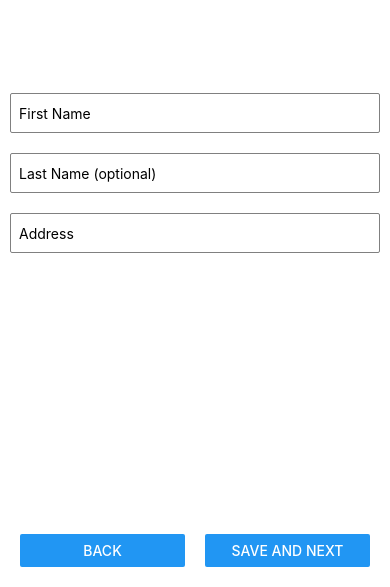
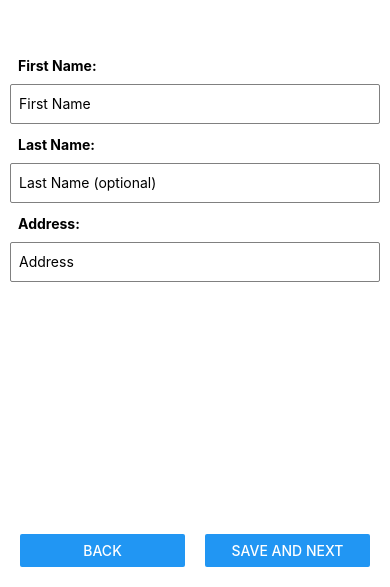
Before and after one commit to Manish8798/LoginForm, a React Native app: screen /Form2 in a window 390 px wide. Shown: the part 257-844 px from the top of the page. Built offline with nearby package versions, Linux system fonts and the light colour scheme.

Commit message:
keyboard dismiss added

```diff
--- a/src/screens/Form1.js
+++ b/src/screens/Form1.js
@@ -6,6 +6,8 @@ import {
   Button,
   StyleSheet,
   SafeAreaView,
+  TouchableWithoutFeedback,
+  Keyboard,
 } from 'react-native';
 import {Formik} from 'formik';
 import * as yup from 'yup';
@@ -35,6 +37,7 @@ const Form1 = props => {
   };
 
   return (
+    <TouchableWithoutFeedback onPress={() => Keyboard.dismiss()}>
       <SafeAreaView style={styles.container}>
         <Formik
           initialValues={{emailId: data?.emailId, password: data?.password}}
@@ -46,6 +49,7 @@ const Form1 = props => {
           }}>
           {({handleChange, handleBlur, handleSubmit, values, errors}) => (
             <View style={{flex: 1, justifyContent: 'center'}}>
+              <Text style={styles.inputHeader}>Email ID:</Text>
               <TextInput
                 style={styles.input}
                 placeholder="Email ID"
@@ -56,6 +60,7 @@ const Form1 = props => {
               {errors.emailId && (
                 <Text style={styles.error}>{errors.emailId}</Text>
               )}
+              <Text style={styles.inputHeader}>Password:</Text>
 
               <TextInput
                 style={styles.input}
@@ -75,6 +80,7 @@ const Form1 = props => {
           )}
         </Formik>
       </SafeAreaView>
+    </TouchableWithoutFeedback>
   );
 };
 
@@ -109,6 +115,12 @@ const styles = StyleSheet.create({
     borderTopRightRadius: 2,
     padding: 20,
   },
+  inputHeader: {
+    marginHorizontal: 10,
+    paddingHorizontal: 8,
+    fontWeight: 'bold',
+    marginTop: 2,
+  },
 });
 
 export default Form1;
--- a/src/screens/Form2.js
+++ b/src/screens/Form2.js
@@ -6,6 +6,8 @@ import {
   Button,
   StyleSheet,
   SafeAreaView,
+  TouchableWithoutFeedback,
+  Keyboard,
 } from 'react-native';
 import {Formik} from 'formik';
 import * as yup from 'yup';
@@ -44,6 +46,7 @@ const Form2 = props => {
   };
 
   return (
+    <TouchableWithoutFeedback onPress={() => Keyboard.dismiss()}>
       <SafeAreaView style={styles.container}>
         <Formik
           initialValues={{
@@ -59,6 +62,7 @@ const Form2 = props => {
           }}>
           {({handleChange, handleBlur, handleSubmit, values, errors}) => (
             <View style={{flex: 1, justifyContent: 'center'}}>
+              <Text style={styles.inputHeader}>First Name:</Text>
               <TextInput
                 style={styles.input}
                 placeholder="First Name"
@@ -69,7 +73,7 @@ const Form2 = props => {
               {errors.firstName && (
                 <Text style={styles.error}>{errors.firstName}</Text>
               )}
-
+              <Text style={styles.inputHeader}>Last Name:</Text>
               <TextInput
                 style={styles.input}
                 placeholder="Last Name (optional)"
@@ -80,7 +84,7 @@ const Form2 = props => {
               {errors.lastName && (
                 <Text style={styles.error}>{errors.lastName}</Text>
               )}
-
+              <Text style={styles.inputHeader}>Address:</Text>
               <TextInput
                 style={styles.input}
                 placeholder="Address"
@@ -106,6 +110,7 @@ const Form2 = props => {
           )}
         </Formik>
       </SafeAreaView>
+    </TouchableWithoutFeedback>
   );
 };
 
@@ -144,6 +149,12 @@ const styles = StyleSheet.create({
     alignItems: 'center',
     display: 'flex',
   },
+  inputHeader: {
+    marginHorizontal: 10,
+    paddingHorizontal: 8,
+    fontWeight: 'bold',
+    marginTop: 2,
+  },
 });
 
 export default Form2;
--- a/src/screens/Form3.js
+++ b/src/screens/Form3.js
@@ -6,6 +6,8 @@ import {
   Button,
   StyleSheet,
   SafeAreaView,
+  TouchableWithoutFeedback,
+  Keyboard,
 } from 'react-native';
 import CheckBox from '@react-native-community/checkbox'; // Import CheckBox from @react-native-community/checkbox
 import {Picker} from '@react-native-picker/picker'; // Import Picker from @react-native-picker/picker
@@ -45,6 +47,7 @@ const Form3 = props => {
     }
   };
   return (
+    <TouchableWithoutFeedback onPress={() => Keyboard.dismiss()}>
       <SafeAreaView style={styles.container}>
         <Formik
           initialValues={{
@@ -67,6 +70,8 @@ const Form3 = props => {
             setFieldValue,
           }) => (
             <View style={{flex: 1, justifyContent: 'center'}}>
+              <Text style={styles.inputHeader}>Country Code:</Text>
+
               <Picker
                 style={[styles.input, {backgroundColor: '#d3d3d3'}]}
                 selectedValue={values.countryCode}
@@ -84,6 +89,7 @@ const Form3 = props => {
               {errors.countryCode && (
                 <Text style={styles.error}>{errors.countryCode}</Text>
               )}
+              <Text style={styles.inputHeader}>Phone Number:</Text>
 
               <TextInput
                 style={styles.input}
@@ -91,6 +97,7 @@ const Form3 = props => {
                 onChangeText={handleChange('phoneNumber')}
                 onBlur={handleBlur('phoneNumber')}
                 value={values.phoneNumber}
+                keyboardType="number-pad"
               />
               {errors.phoneNumber && (
                 <Text style={styles.error}>{errors.phoneNumber}</Text>
@@ -112,7 +119,9 @@ const Form3 = props => {
               </View>
 
               {errors.acceptTermsAndCondition && (
-              <Text style={styles.error}>{errors.acceptTermsAndCondition}</Text>
+                <Text style={styles.error}>
+                  {errors.acceptTermsAndCondition}
+                </Text>
               )}
 
               <View style={styles.btnContainer}>
@@ -130,6 +139,7 @@ const Form3 = props => {
           )}
         </Formik>
       </SafeAreaView>
+    </TouchableWithoutFeedback>
   );
 };
 
@@ -172,6 +182,12 @@ const styles = StyleSheet.create({
     alignSelf: 'center',
     marginStart: 8,
   },
+  inputHeader: {
+    marginHorizontal: 10,
+    paddingHorizontal: 8,
+    fontWeight: 'bold',
+    marginTop: 2,
+  },
 });
 
 export default Form3;
```
Lines whose indentation alone changed are shown as unchanged.
